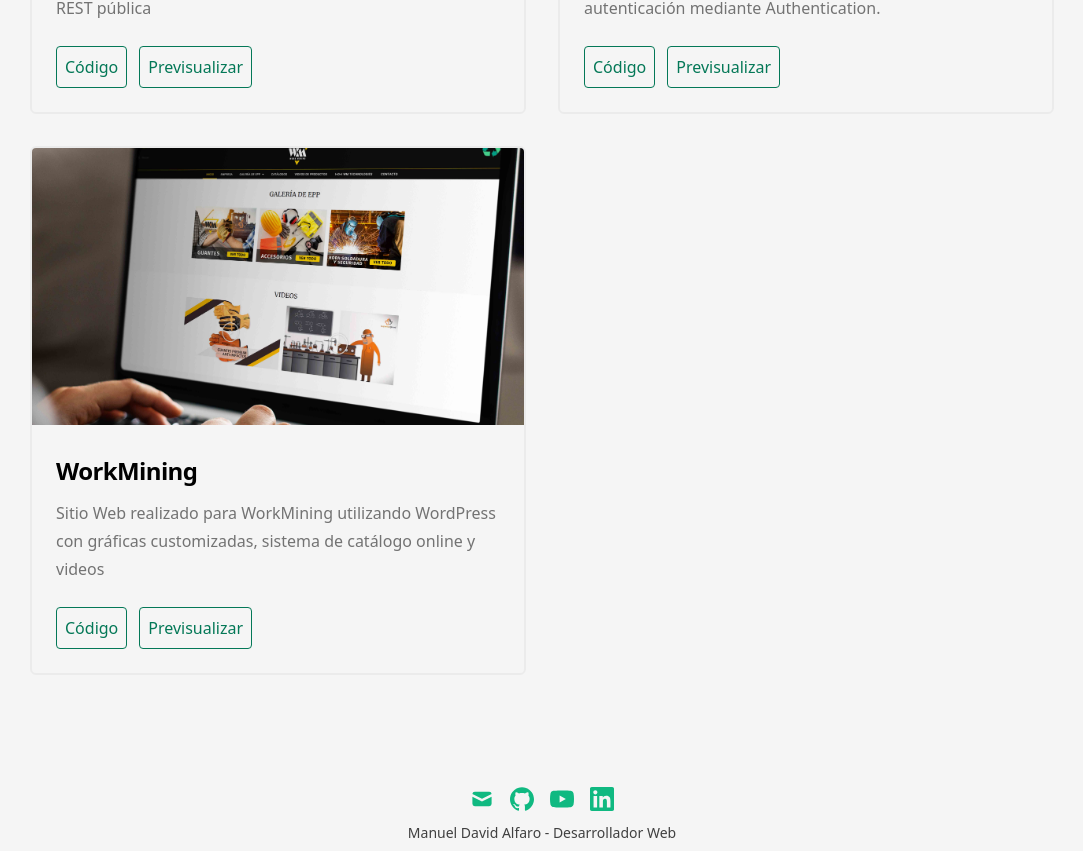
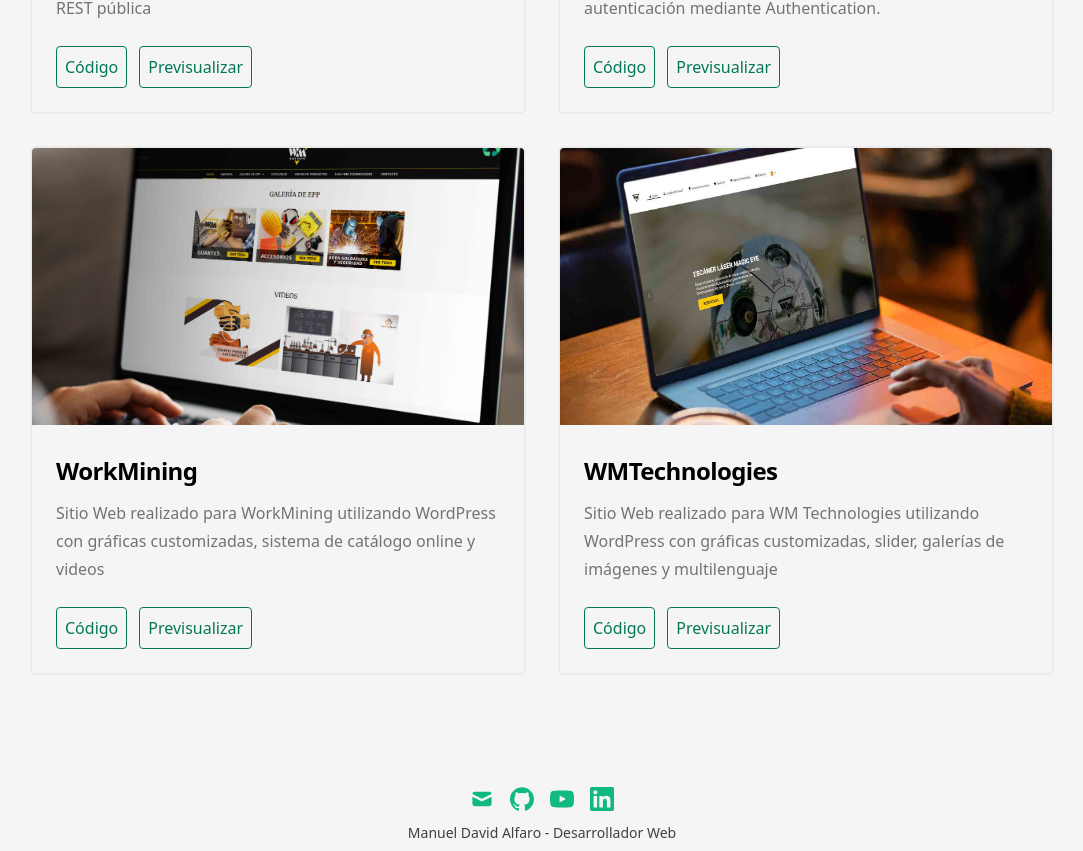
Before and after one commit to ManuDve/manudavid-blog, a Next.js app: page /proyectos in a window 1280 px wide. Shown: the part 736-1587 px from the top of the page, without its empty margins (98-1181 px from the left). Built offline with nearby package versions, Linux system fonts and the light colour scheme; no server answers.

Commit message:
Adds new website

```diff
--- a/data/projectsData.js
+++ b/data/projectsData.js
@@ -20,6 +20,13 @@
     href: 'https://www.workmining.cl/',
     preview: 'https://www.workmining.cl/',
   },
+  {
+    title: 'WMTechnologies',
+    description: `Sitio Web realizado para WM Technologies utilizando WordPress con gráficas customizadas, slider, galerías de imágenes y multilenguaje`,
+    imgSrc: '/static/images/wmtech.jpg',
+    href: 'https://www.wmtechnologies.cl/',
+    preview: 'https://www.wmtechnologies.cl/',
+  },
 ]
 
 export default projectsData
```
Also changed, not shown: public/static/images/wmtech.jpg (added).
